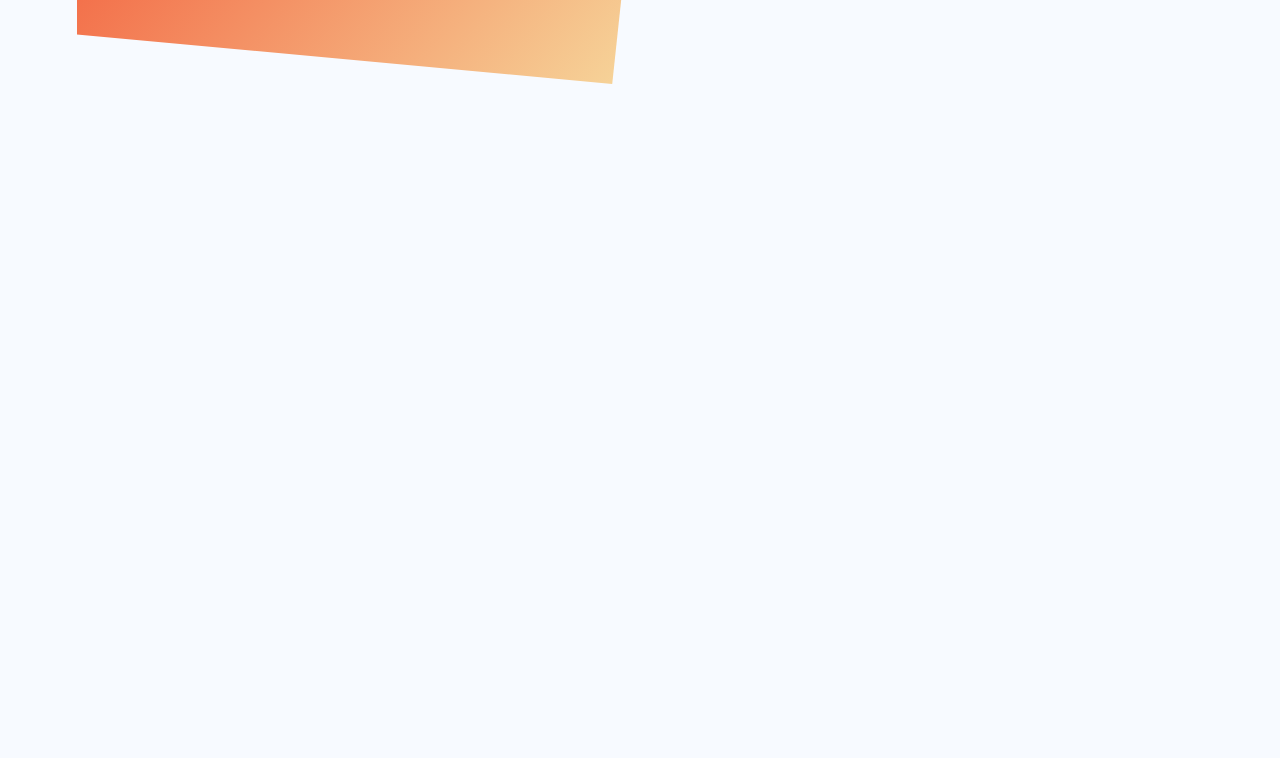
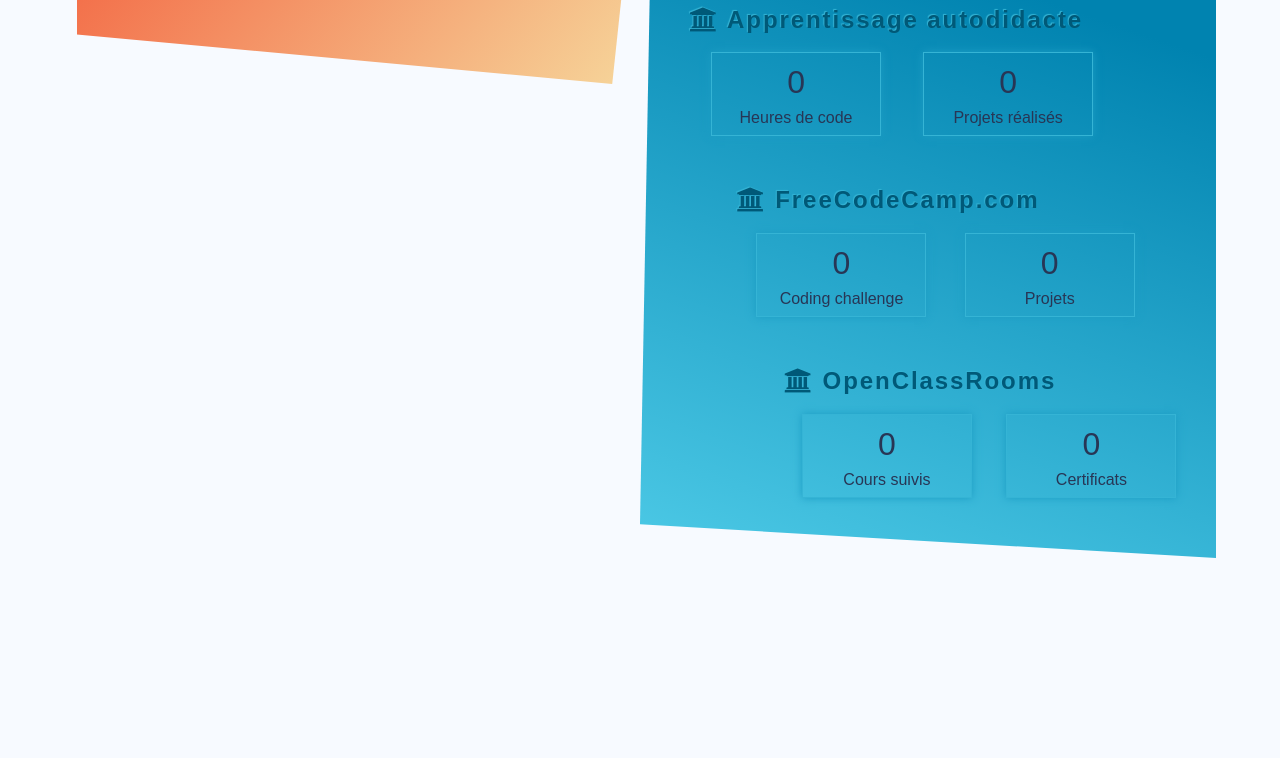
Before and after one commit to wdicap4/MonCv, a website: page index.html in a window 1280 px wide. Shown: the part 1356-2114 px from the top of the page. Before the commit the page ends 1440 px from the top, so only its background shows below. Drawn offline with Linux system fonts and the light colour scheme; a web font is replaced by a local one.

Commit message:
bloc formation

```diff
--- a/index.html
+++ b/index.html
@@ -106,6 +106,59 @@
 </div>
 </section>
 
+<section id="formation">
+<h3>FORMATION</h3>
+
+
+<div id="autodidacte">
+<h4><i class="fa fa-university"></i> Apprentissage autodidacte</h4>
+<div class="counter">
+<div class="data">
+<div class="counter-value" data-count="1207">0</div>
+<span>Heures de code</span>
+</div>
+<div class="data">
+<div class="counter-value" data-count="31">0</div>
+<span>Projets réalisés</span>
+</div>
+</div>
+</div>
+
+
+<div id="fcc">
+<h4><i class="fa fa-university"></i> FreeCodeCamp.com</h4>
+<div class="counter">
+<div class="data">
+<div class="counter-value" data-count="407">0</div>
+<span>Coding challenge</span>
+</div>
+<div class="data">
+<div class="counter-value" data-count="7">0</div>
+<span>Projets</span>
+</div>
+</div>
+</div>
+
+
+
+<div id="occ">
+<h4><i class="fa fa-university"></i> OpenClassRooms</h4>
+<div class="counter">
+<div class="data">
+<div class="counter-value" data-count="46">0</div>
+<span>Cours suivis</span>
+</div>
+<div class="data">
+<div class="counter-value" data-count="17">0</div>
+<span>Certificats</span>
+</div>
+</div>
+</div>
+
+</section>
+
+
+
     <script src="./assets/js/jquery.min.js" type="text/javascript"></script>
     <script src="./assets/js/bootstrap.js" type="text/javascript"></script>
     <script src="./assets/js/typed.min.js" type="text/javascript"></script>
--- a/style.css
+++ b/style.css
@@ -108,3 +108,49 @@
     padding: 10px 0 4px 0;
     letter-spacing: 0.1em;
   }
+
+  #formation {
+    position: relative;
+    top: -200px;
+    float: right;
+    margin-right: 5%;
+    padding: 60px 0 60px 50px;
+    width: 45%;
+    max-width: 660px;
+    background: linear-gradient(19deg, rgba(0,180,219,0.69) 0%, #0083b0 80%);
+    clip-path: polygon(2% 2%, 100% 0%, 100% 100%, 0 95%);
+  }
+  #autodidacte {
+    padding-top: 20px;
+  }
+  #fcc {
+    padding: 50px 0 0 9%;
+  }
+  #occ {
+    padding: 50px 0 0 18%
+  }
+  #formation h4 {
+    font-weight: bold;
+    letter-spacing: 0.08em;
+    padding-bottom: 10px;
+    color: #005978;
+    text-shadow: -1px -1px 1px #35B4D5;
+  }
+  .counter {
+    display: flex;
+    text-align: center;
+  }
+  .data {
+    border: 1px solid #35B4D5;
+    width: 170px;
+    margin: 0 4%;
+    box-shadow: 0 0 8px #1C9DC4;
+    padding: 5px 20px;
+  }
+  .counter-value {
+    font-size: 2em;
+  }
+  .data-span {
+    font-size: 1.8em;
+  }
+  /* ********************** PARCOURS *************************** */
```
